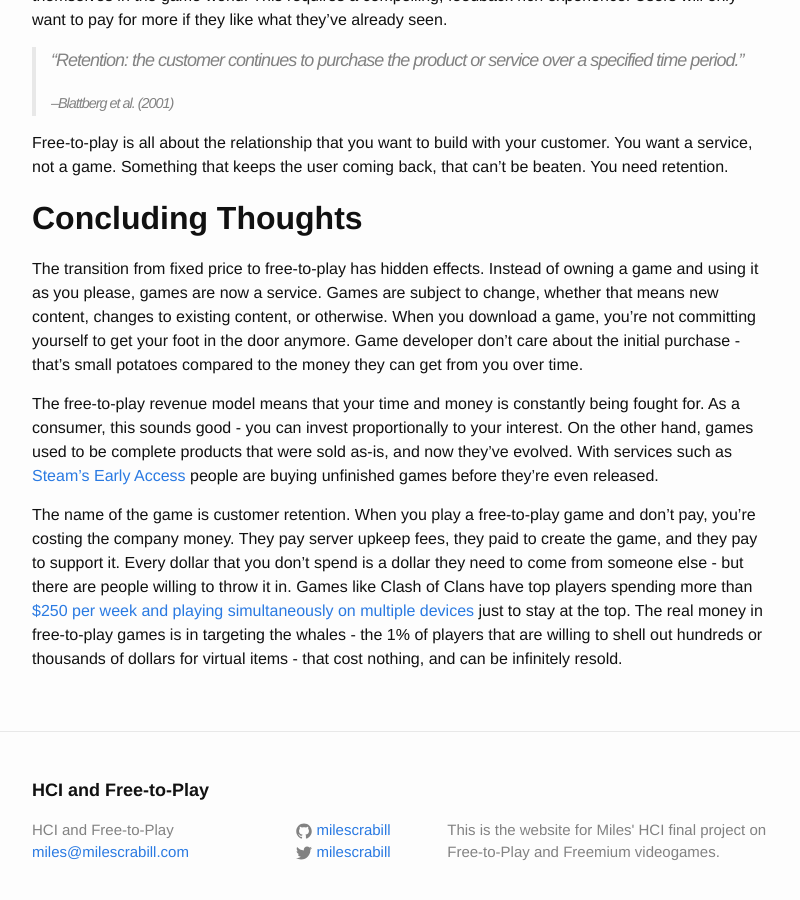
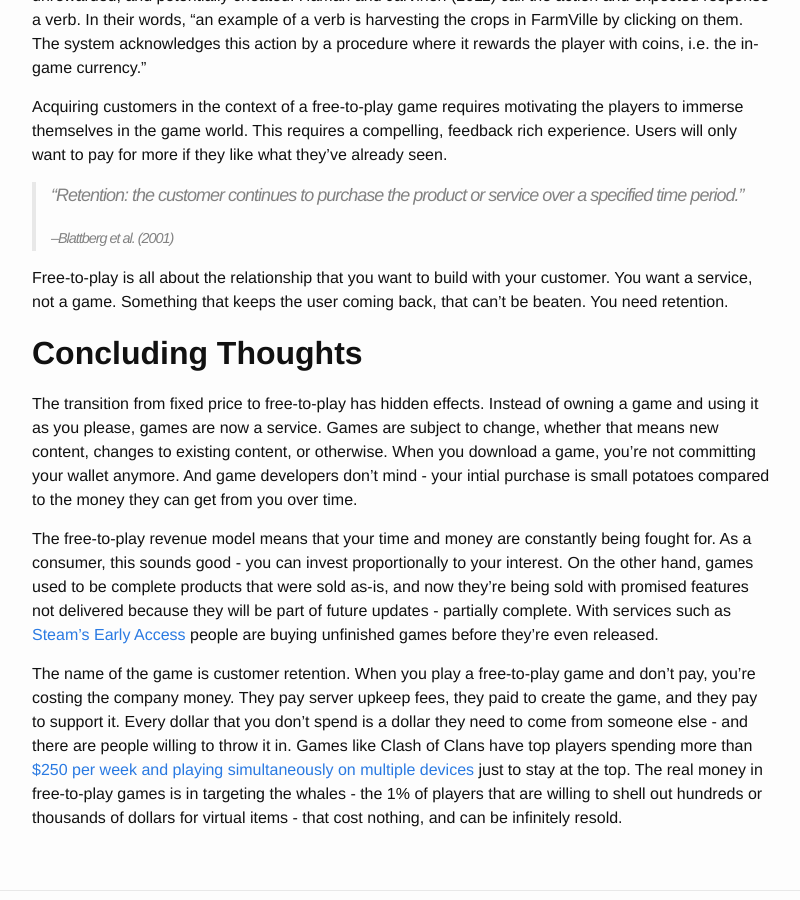
Before and after one commit to milescrabill/hci, a Jekyll site: the page built from _posts/2015-4-29-deconstructing-free-to-play.md, in a window 1280 px wide and 900 px high, scrolled down 9185 px. Shown: the whole window, without its empty margins (238-1038 px from the left). Built offline with Jekyll 4.4.1, drawn with Linux system fonts in a browser that asks for light colours; some of the changed text lies outside the part shown.

Commit message:
content fixes

```diff
--- a/_posts/2015-4-29-deconstructing-free-to-play.md
+++ b/_posts/2015-4-29-deconstructing-free-to-play.md
@@ -45,7 +45,7 @@
 
 ![The Magic Circle]({{ site.baseurl }}/assets/magic_circle.jpg)
 
-From an HCI perspective, the breaking of the magic circle constitutes a poor user experience. The user wants to be immersed in the virtual world, but the nature of the payment process disrupts their immersion. Solutions that researchers have provided include better integrating ingame stores, ramping up to the payment invitation so that users are better immersed before they are asked to pay, and more specifically targeting payment requests.
+From an HCI perspective, the breaking of the magic circle constitutes a poor user experience. The user wants to be immersed in the virtual world, but the nature of the payment process disrupts their immersion. Solutions that researchers have provided include integrated ingame stores that fit the game experience, a slow ramp up to the payment invitation so that users are better immersed before they are asked to pay, and targeted payment requests that are focused on specific user segments.
 
 >There are no concepts that can empirically explain the customer behavior in free to play games.
 >
@@ -119,6 +119,8 @@
 
 Paavilainen et al. (2013) argue that social games are in essence casual games. They typically adhere to the four design values of casual games, namely _acceptability, accessibility, simplicity, and flexibility_ described by Kultima (2009). As an example, Zynga's FarmVille (2009) is an inoffensive, accessible browser game that is simple to understand and play. Social games provide a platform for social interaction in the context of a game that supports sporadic play.
 
+Social games are the perfect platform for free-to-play. Users come in with an established community, the friends in their social network. As a result, the game gains the ability to interact with this community - Facebook games in particular allow users to refer friends for bonuses, challenge friends for points, and more. Creating a large userbase of friends improves the immersiveness of the game, which in turn has been shown to increase the likelihood that users purchase virtual items.
+
 ##**Virtual Items**
 
 ###Hearthstone: Heroes of Warcraft ingame store (click for more!)
@@ -204,10 +206,10 @@
 
 ##Concluding Thoughts
 
-The transition from fixed price to free-to-play has hidden effects. Instead of owning a game and using it as you please, games are now a service. Games are subject to change, whether that means new content, changes to existing content, or otherwise. When you download a game, you're not committing yourself to get your foot in the door anymore. Game developer don't care about the initial purchase - that's small potatoes compared to the money they can get from you over time.
+The transition from fixed price to free-to-play has hidden effects. Instead of owning a game and using it as you please, games are now a service. Games are subject to change, whether that means new content, changes to existing content, or otherwise. When you download a game, you're not committing your wallet anymore. And game developers don't mind - your intial purchase is small potatoes compared to the money they can get from you over time.
 
-The free-to-play revenue model means that your time and money is constantly being fought for. As a consumer, this sounds good - you can invest proportionally to your interest. On the other hand, games used to be complete products that were sold as-is, and now they've evolved. With services such as [Steam's Early Access](http://store.steampowered.com/genre/Early%20Access/) people are buying unfinished games before they're even released.
+The free-to-play revenue model means that your time and money are constantly being fought for. As a consumer, this sounds good - you can invest proportionally to your interest. On the other hand, games used to be complete products that were sold as-is, and now they're being sold with promised features not delivered because they will be part of future updates - partially complete. With services such as [Steam's Early Access](http://store.steampowered.com/genre/Early%20Access/) people are buying unfinished games before they're even released.
 
-The name of the game is customer retention. When you play a free-to-play game and don't pay, you're costing the company money. They pay server upkeep fees, they paid to create the game, and they pay to support it. Every dollar that you don't spend is a dollar they need to come from someone else - but there are people willing to throw it in. Games like Clash of Clans have top players spending more than [$250 per week and playing simultaneously on multiple devices](http://www.nytimes.com/2013/12/22/technology/master-of-his-virtual-domain.html) just to stay at the top. The real money in free-to-play games is in targeting the whales - the 1% of players that are willing to shell out hundreds or thousands of dollars for virtual items - that cost nothing, and can be infinitely resold.
+The name of the game is customer retention. When you play a free-to-play game and don't pay, you're costing the company money. They pay server upkeep fees, they paid to create the game, and they pay to support it. Every dollar that you don't spend is a dollar they need to come from someone else - and there are people willing to throw it in. Games like Clash of Clans have top players spending more than [$250 per week and playing simultaneously on multiple devices](http://www.nytimes.com/2013/12/22/technology/master-of-his-virtual-domain.html) just to stay at the top. The real money in free-to-play games is in targeting the whales - the 1% of players that are willing to shell out hundreds or thousands of dollars for virtual items - that cost nothing, and can be infinitely resold.
 
 *[RMT]: Real Money Transfer
```
Also changed, not shown: other parts of _posts/2015-4-29-deconstructing-free-to-play.md (+2 -2 lines).
